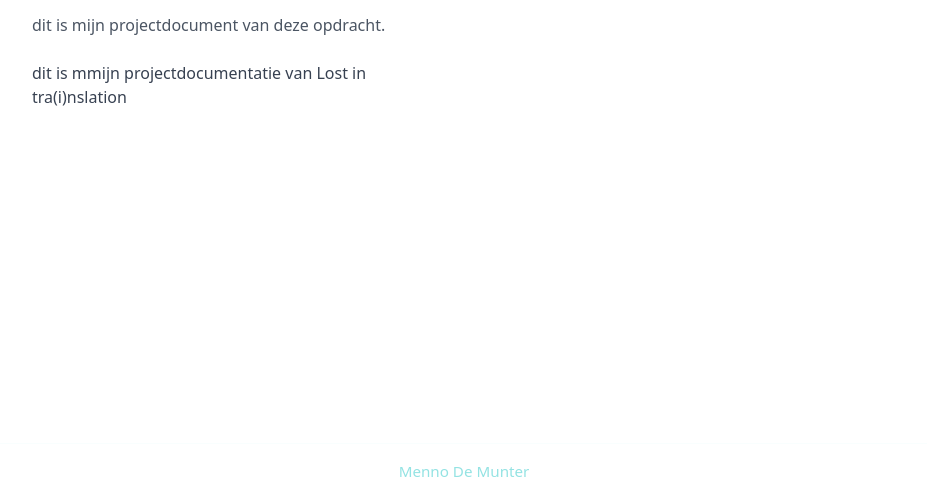
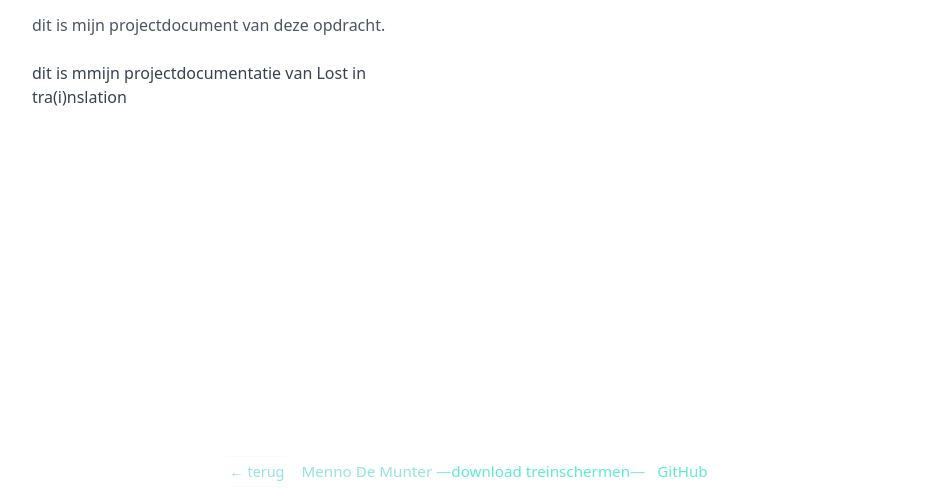
Before and after one commit to MennoDeMunter/tailwindHTML, a website: page index.html in a window 1280 px wide. Shown: the part 301-800 px from the top of the page, without its empty margins (176-1103 px from the left). Drawn offline with nearby package versions, Linux system fonts and the light colour scheme; a web font is replaced by a local one.

Commit message:
Add files via upload

```diff
--- a/assets/styles.css
+++ b/assets/styles.css
@@ -73,3 +73,18 @@ body { padding-bottom: var(--site-footer-height); }
     backdrop-filter: blur(4px);
     border-top: 1px solid rgba(148,227,227,0.06);
 }
+
+/* small back button used in the footer on every page */
+.footer-back {
+    background: transparent;
+    border: 1px solid rgba(148,227,227,0.08);
+    color: inherit;
+    padding: 0.25rem 0.5rem;
+    border-radius: 6px;
+    font-size: 0.9rem;
+    cursor: pointer;
+    margin-right: 0.5rem;
+}
+.footer-back:hover {
+    background: rgba(148,227,227,0.02);
+}
--- a/index.html
+++ b/index.html
@@ -71,7 +71,13 @@
             </article>
             </main>
 
-            <footer class="site-footer">Menno De Munter</footer>
+            <footer class="site-footer">
+                <button type="button" class="footer-back" onclick="history.back()" aria-label="Ga terug">← terug</button>
+                Menno De Munter —
+                <a href="assets/Scherm­afbeelding 2025-12-04 om 16.52.34.png" download class="text-teal-300 hover:underline">download treinschermen</a>
+                —
+                <a href="https://github.com/MennoDeMunter/tailwindHTML" target="_blank" rel="noopener noreferrer" class="text-teal-300 hover:underline ml-3">GitHub</a>
+            </footer>
 
             <!-- carousel behavior -->
             <script src="assets/carousel.js" defer></script>
```
Also changed, not shown: public/contact.html (+4 -1 lines), public/index.html (+4 -1 lines), public/page2.html (+4 -1 lines), public/page3.html (+4 -1 lines), week1.html (+4 -1 lines), week10.html (+4 -1 lines), week11.html (+4 -1 lines), week2.html (+4 -1 lines), week3.html (+4 -1 lines), week4.html (+4 -1 lines), week5.html (+4 -1 lines), week6.html (+4 -1 lines), week8.html (+4 -1 lines), week9.html (+4 -1 lines).
